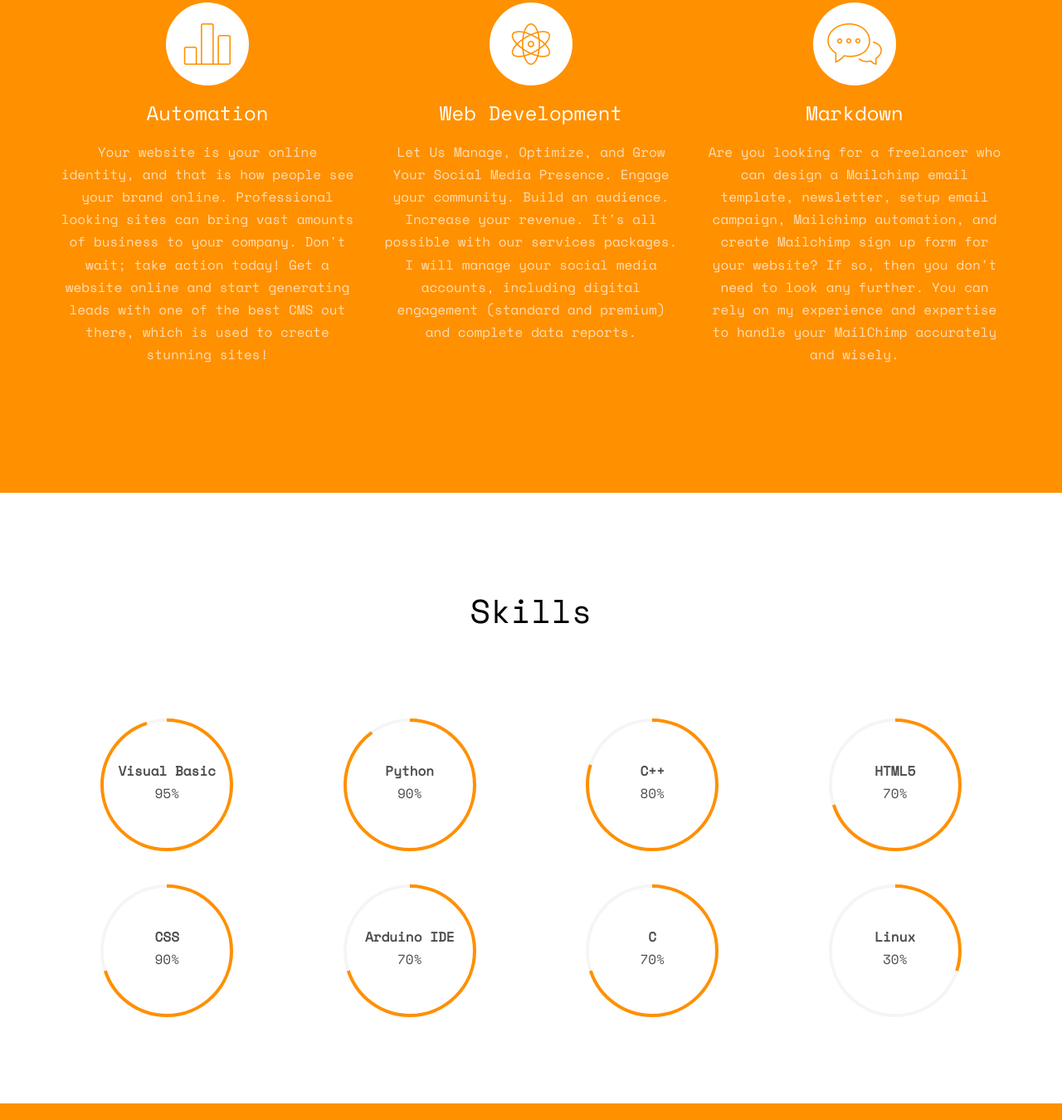
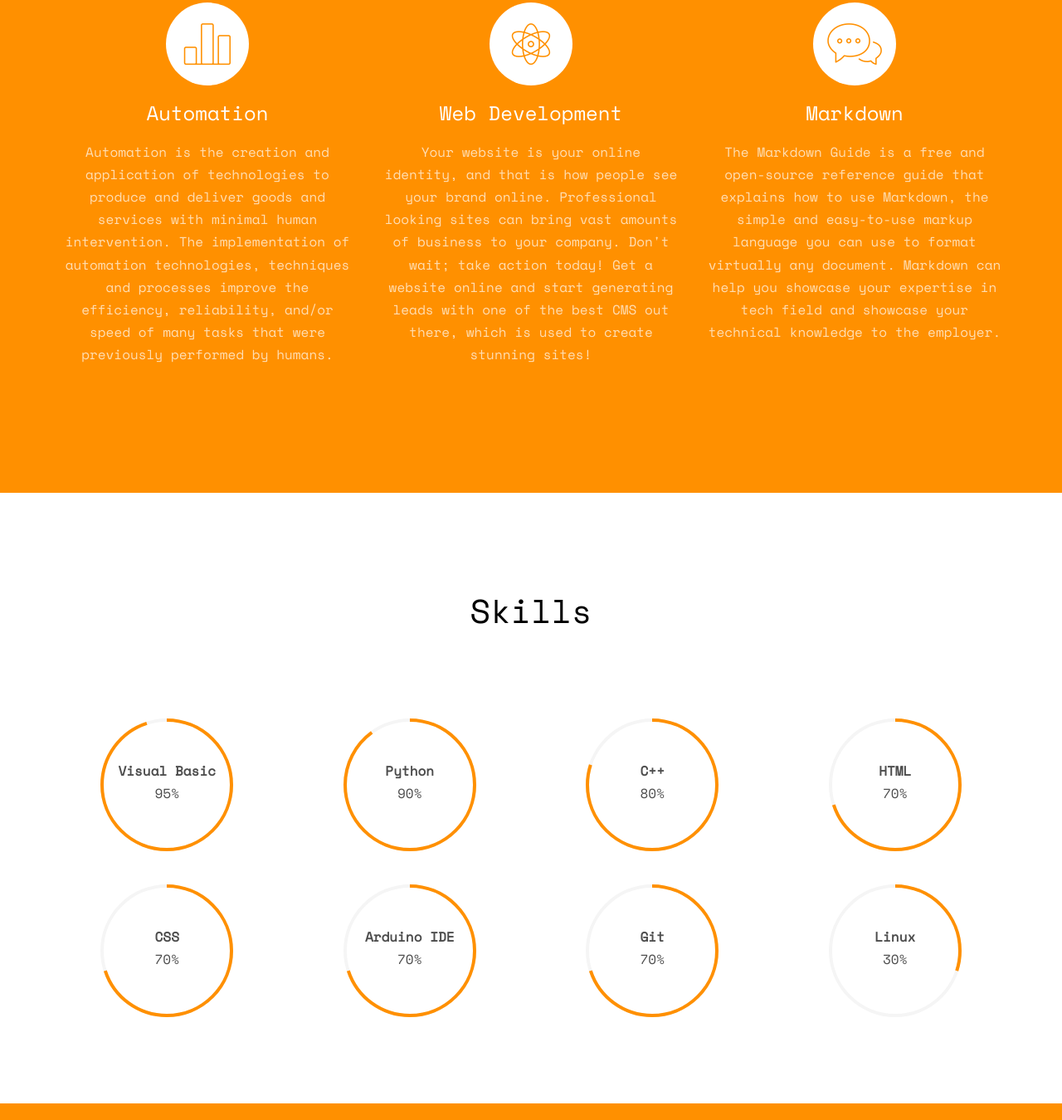
Before and after one commit to amaanmajeed/WebPortfolio, a plain HTML site: page index.html in a window 1280 px wide. Shown: the part 3910-5260 px from the top of the page at 83% size. Drawn offline with nearby package versions, Linux system fonts and the light colour scheme; files whose address does not match are found by name.

Commit message:
ft. Website revamp

```diff
--- a/index.html
+++ b/index.html
@@ -245,7 +245,7 @@
 							</span>
 							<div class="feature-copy">
 								<h3>Artificial Intelligence</h3>
-								<p>We will be offering to provide a high authority PBN backlinks service. I will rank your website with High TF Backlinks? Use my Dofollow SEO Backlinks Service to get the maximum amount of link juice on your target keywords to increase your business leads.</p>
+								<p>AI is used extensively across a range of applications today, with varying levels of sophistication. Recommendation algorithms that suggest what you might like next are popular AI implementations, as are chatbots that appear on websites or in the form of smart speakers</p>
 							</div>
 						</div>
 					</div>
@@ -261,7 +261,7 @@
 							</span>
 							<div class="feature-copy">
 								<h3>Automation</h3>
-								<p>Your website is your online identity, and that is how people see your brand online. Professional looking sites can bring vast amounts of business to your company. Don't wait; take action today! Get a website online and start generating leads with one of the best CMS out there, which is used to create stunning sites!</p>
+								<p>Automation is the creation and application of technologies to produce and deliver goods and services with minimal human intervention. The implementation of automation technologies, techniques and processes improve the efficiency, reliability, and/or speed of many tasks that were previously performed by humans.</p>
 							</div>
 						</div>
 
@@ -274,7 +274,7 @@
 							</span>
 							<div class="feature-copy">
 								<h3>Web Development</h3>
-								<p>Let Us Manage, Optimize, and Grow Your Social Media Presence. Engage your community. Build an audience. Increase your revenue. It's all possible with our services packages. I will manage your social media accounts, including digital engagement (standard and premium) and complete data reports.</p>
+								<p>Your website is your online identity, and that is how people see your brand online. Professional looking sites can bring vast amounts of business to your company. Don't wait; take action today! Get a website online and start generating leads with one of the best CMS out there, which is used to create stunning sites!</p>
 							</div>
 						</div>
 
@@ -286,7 +286,7 @@
 							</span>
 							<div class="feature-copy">
 								<h3>Markdown</h3>
-								<p>Are you looking for a freelancer who can design a Mailchimp email template, newsletter, setup email campaign, Mailchimp automation, and create Mailchimp sign up form for your website? If so, then you don't need to look any further. You can rely on my experience and expertise to handle your MailChimp accurately and wisely.</p>
+								<p>The Markdown Guide is a free and open-source reference guide that explains how to use Markdown, the simple and easy-to-use markup language you can use to format virtually any document. Markdown can help you showcase your expertise in tech field and showcase your technical knowledge to the employer.</p>
 							</div>
 						</div>
 					</div>
@@ -314,17 +314,17 @@
 					<div class="chart" data-percent="80"><span><strong>C++</strong>80%</span></div>
 				</div>
 				<div class="col-md-3 col-sm-6 col-xs-12 text-center">
-					<div class="chart" data-percent="70"><span><strong>HTML5</strong>70%</span></div>
+					<div class="chart" data-percent="70"><span><strong>HTML</strong>70%</span></div>
 				</div>
 
 				<div class="col-md-3 col-sm-6 col-xs-12 text-center">
-					<div class="chart" data-percent="70"><span><strong>CSS</strong>90%</span></div>
+					<div class="chart" data-percent="70"><span><strong>CSS</strong>70%</span></div>
 				</div>
 				<div class="col-md-3 col-sm-6 col-xs-12 text-center">
 					<div class="chart" data-percent="70"><span><strong>Arduino IDE</strong>70%</span></div>
 				</div>
 				<div class="col-md-3 col-sm-6 col-xs-12 text-center">
-					<div class="chart" data-percent="70"><span><strong>C</strong>70%</span></div>
+					<div class="chart" data-percent="70"><span><strong>Git</strong>70%</span></div>
 				</div>
 				<div class="col-md-3 col-sm-6 col-xs-12 text-center">
 					<div class="chart" data-percent="30"><span><strong>Linux</strong>30%</span></div>
```
